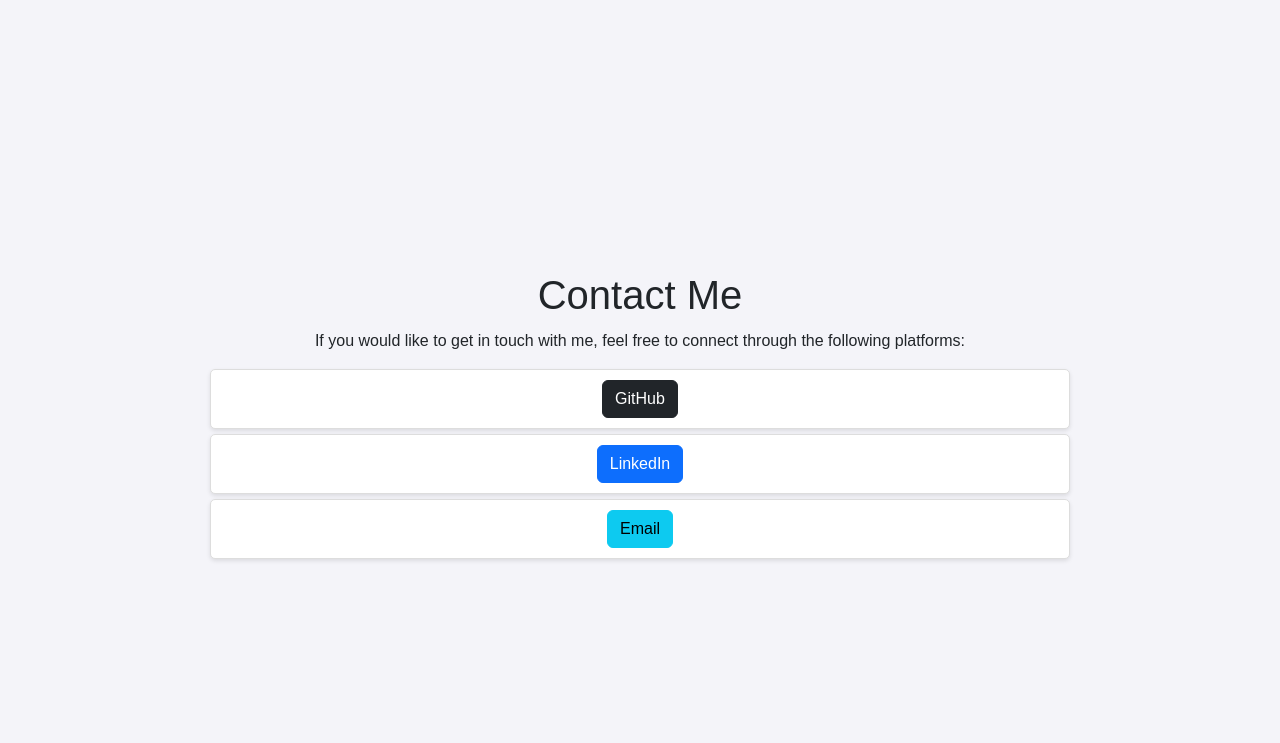
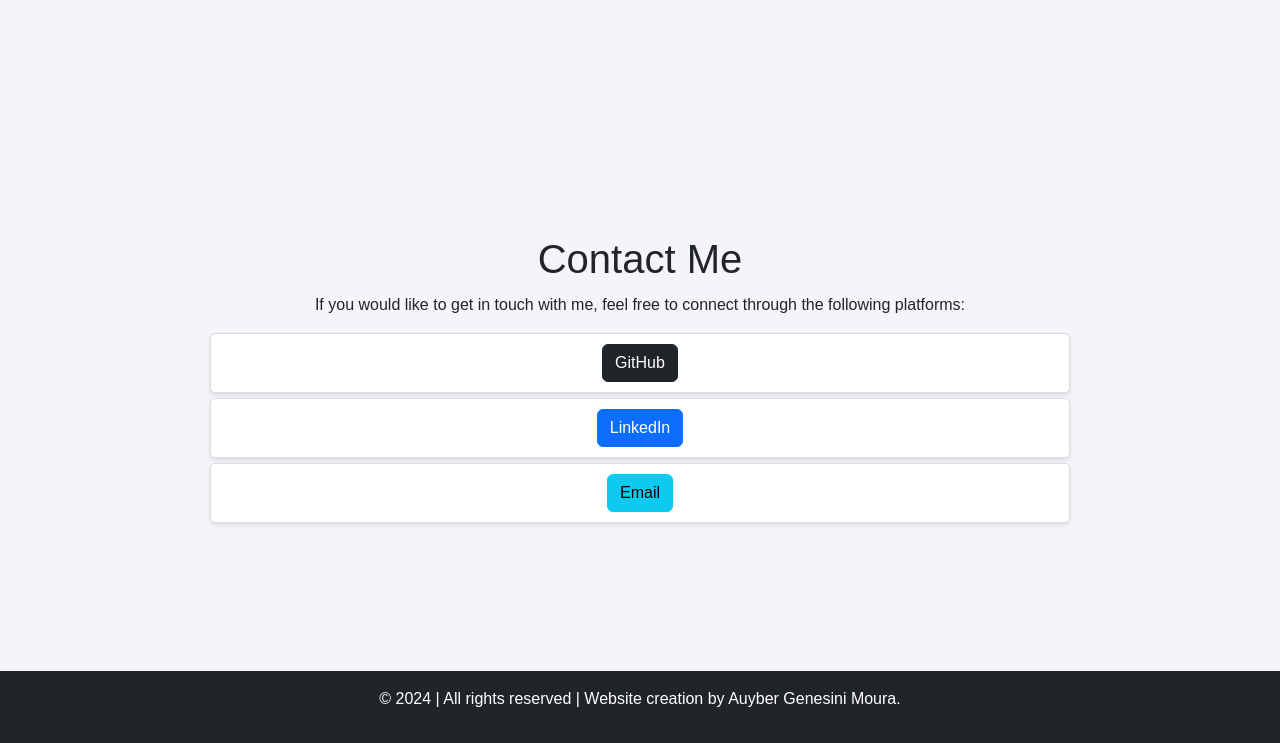
Before and after one commit to auyber/TaskFlow, a Flask app: page /contact in a window 1280 px wide. Shown: the part 57-800 px from the top of the page. Run offline with Flask 3, Linux system fonts and the light colour scheme; a user stored in the database is signed in.

Commit message:
feat: base update

```diff
--- a/app/templates/base.html
+++ b/app/templates/base.html
@@ -40,7 +40,7 @@
     </nav>
     {% endif %}
 
-    <!-- Exibição de mensagens de flash -->
+    <!-- Flash messages -->
     <div class="container mt-4">
         {% with messages = get_flashed_messages(with_categories=true) %}
             {% if messages %}
@@ -58,12 +58,10 @@
         {% block content %}{% endblock %}
     </div>
 
-    {% if request.endpoint in ['login', 'register'] %}
-    <!-- Fixed footer for login and register pages -->
-    <footer class="bg-dark text-white text-center py-3">
+    <!-- Footer visible on all pages -->
+    <footer class="bg-dark text-white text-center py-3 mt-auto">
         <p>© 2024 | All rights reserved | Website creation by <a href="https://github.com/auyber" target="_blank" class="text-white">Auyber Genesini Moura</a>.</p>
     </footer>
-    {% endif %}
 
     <!-- Bootstrap scripts -->
     <script src="https://cdn.jsdelivr.net/npm/bootstrap@5.3.1/dist/js/bootstrap.bundle.min.js"></script>
```
Also changed, not shown: instance/site.db.
